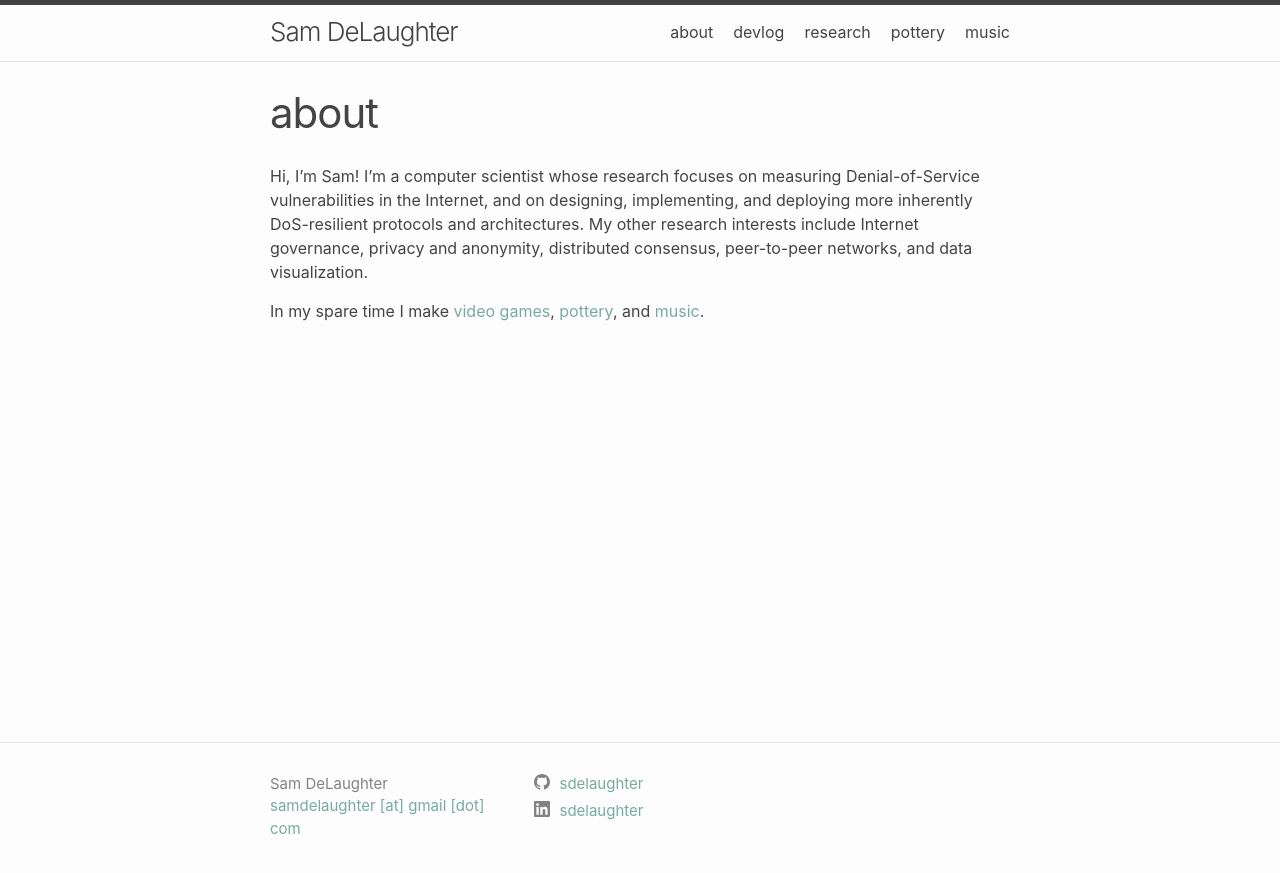
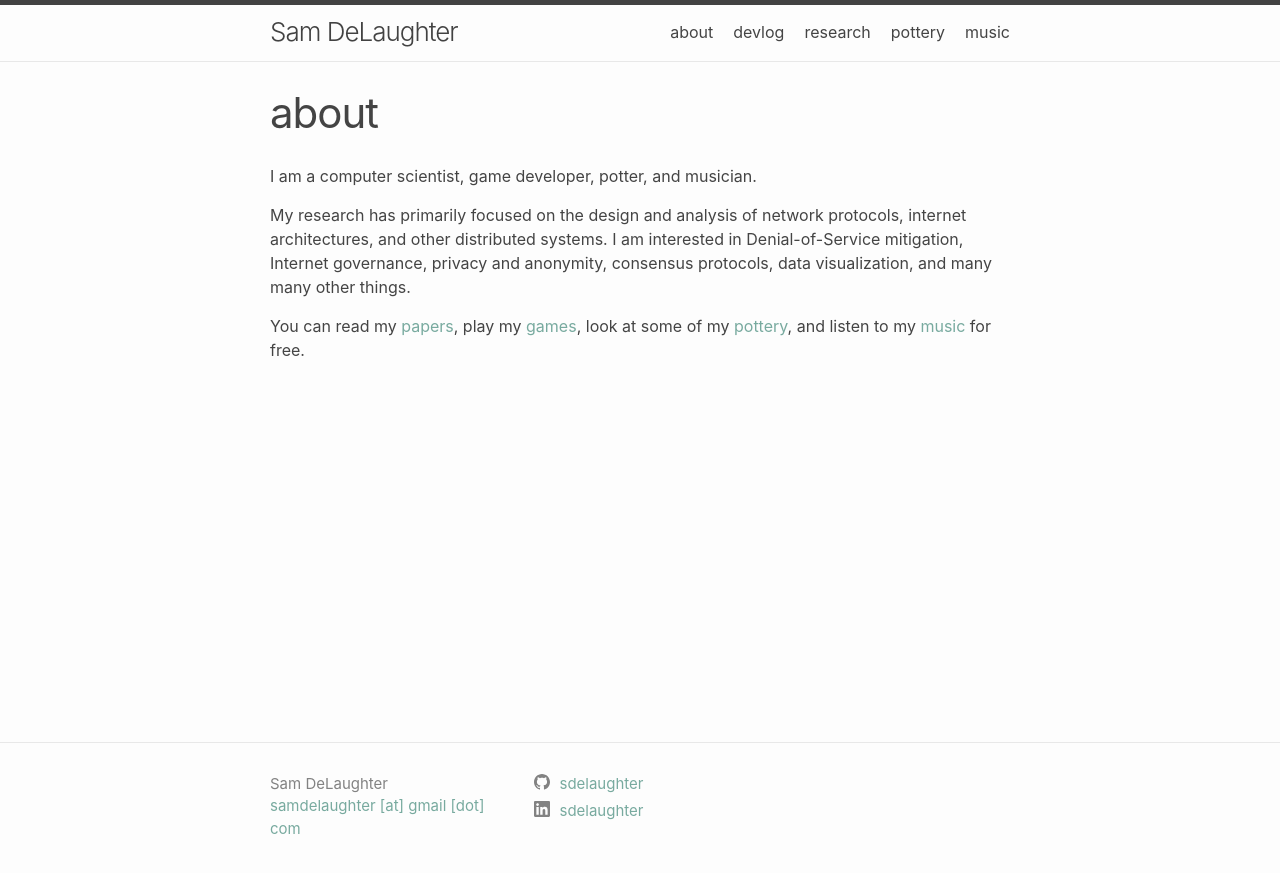
Before and after one commit to sdelaughter/sdelaughter.github.io, a Jekyll site: the page built from about.md, in a window 1280 px wide. Shown: the top 873 px of the page. Built offline with Jekyll 4.4.1, drawn with Linux system fonts in a browser that asks for light colours.

Commit message:
Update about.md

```diff
--- a/about.md
+++ b/about.md
@@ -4,6 +4,8 @@ title: about
 permalink: /about/
 ---
 
-Hi, I'm Sam! I'm a computer scientist whose research focuses on measuring Denial-of-Service vulnerabilities in the Internet, and on designing, implementing, and deploying more inherently DoS-resilient protocols and architectures.  My other research interests include Internet governance, privacy and anonymity, distributed consensus, peer-to-peer networks, and data visualization.
+I am a computer scientist, game developer, potter, and musician.
 
-In my spare time I make [video games](https://snail-dream.itch.io), [pottery](pottery.md), and [music](music.md).
+My research has primarily focused on the design and analysis of network protocols, internet architectures, and other distributed systems.  I am interested in Denial-of-Service mitigation, Internet governance, privacy and anonymity, consensus protocols, data visualization, and many many other things.
+
+You can read my [papers](research.md), play my [games](https://snail-dream.itch.io), look at some of my [pottery](pottery.md), and listen to my [music](music.md) for free.
```
